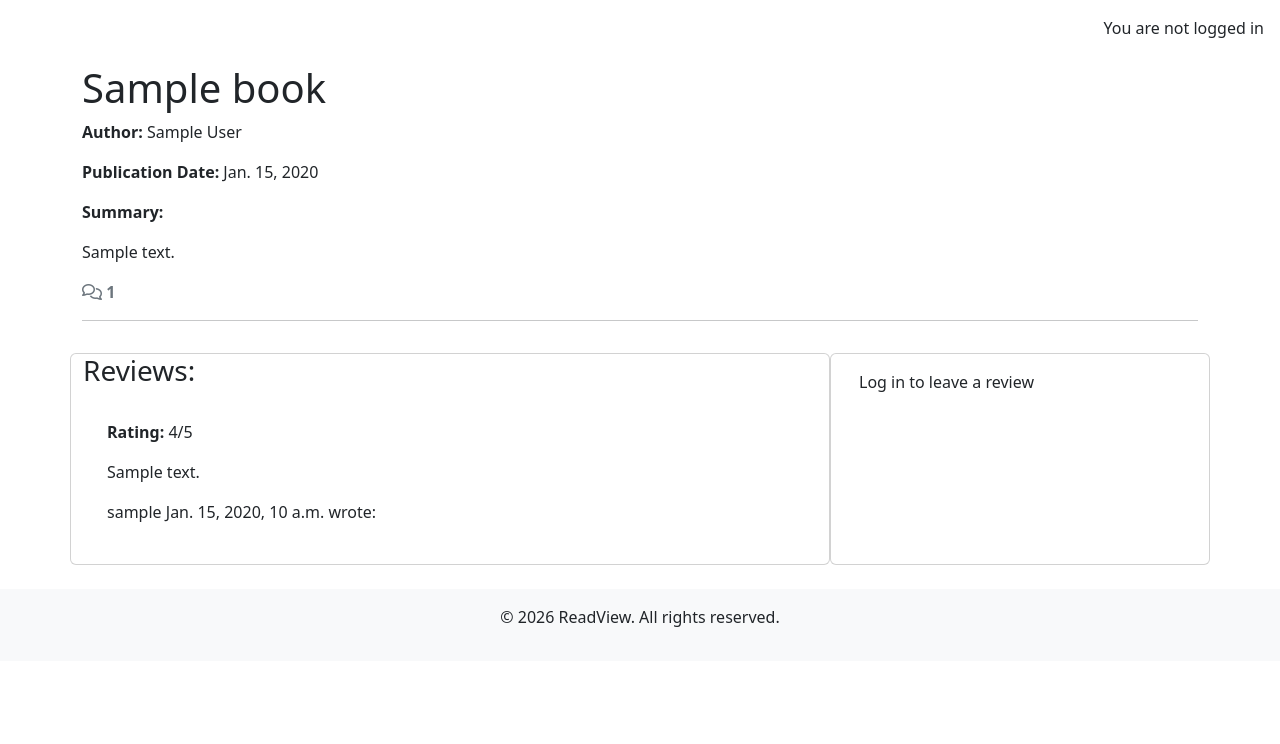
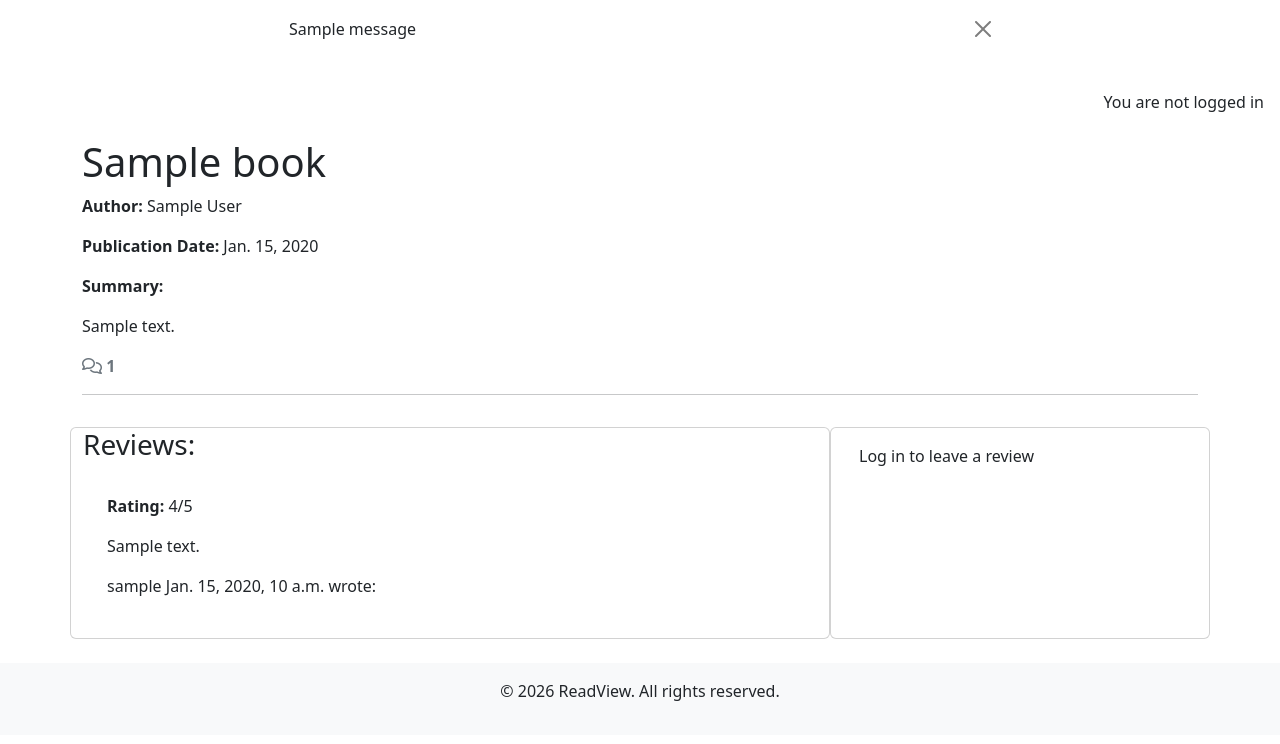
Before and after one commit to hamza-m1/readview, a Django app: a page that uses templates/base.html in a window 1280 px wide. Shown: the part 56-800 px from the top of the page. Run offline with Django 4.2, Linux system fonts and the light colour scheme; tables that the repository leaves empty hold one stand-in row (values such as "Sample post"); one stand-in notice (Sample message) is shown; some libraries are stand-ins or nearby versions.

Commit message:
Add success message for review submission

```diff
--- a/books/views.py
+++ b/books/views.py
@@ -1,5 +1,6 @@
 from django.shortcuts import render, get_object_or_404
 from django.core.paginator import Paginator
+from django.contrib import messages
 from .models import Book
 from .forms import ReviewForm
 
@@ -61,7 +62,11 @@ def book_detail(request, slug):
             new_review.reviewer = request.user
             new_review.book = book
             new_review.save()
-
+            messages.add_message(
+                request,
+                messages.SUCCESS,
+                'Review submitted successfully, awaiting approval.'
+                )
     review_form = ReviewForm()
 
     context = {
--- a/templates/base.html
+++ b/templates/base.html
@@ -57,8 +57,23 @@
             </div>
         </div>
     </nav>
-
+    <!-- displaying Django messages -->
+    <div class="container">
+        <div class="row">
+            <div class="col-md-8 offset-md-2">
+                {% for message in messages %}
+                <div class="alert {{ message.tags }} alert-dismissible
+        fade show" id="msg" role="alert">
+                    {{ message | safe }}
+                    <button type="button" class="btn-close" data-bs-dismiss="alert" aria-label="Close"></button>
+                </div>
+                {% endfor %}
+            </div>
+        </div>
+    </div>
     <main>
+        <!-- displaying user login status -->
+        <div>
             {% if user.is_authenticated %}
             <p class="text-end m-3">You are logged in as {{ user }}</p>
             {% else %}
@@ -66,6 +81,7 @@
             {% endif %}
             {% block content %}
             {% endblock %}
+        </div>
     </main>
 
     <!-- Footer -->
```
Lines whose indentation alone changed are shown as unchanged.
